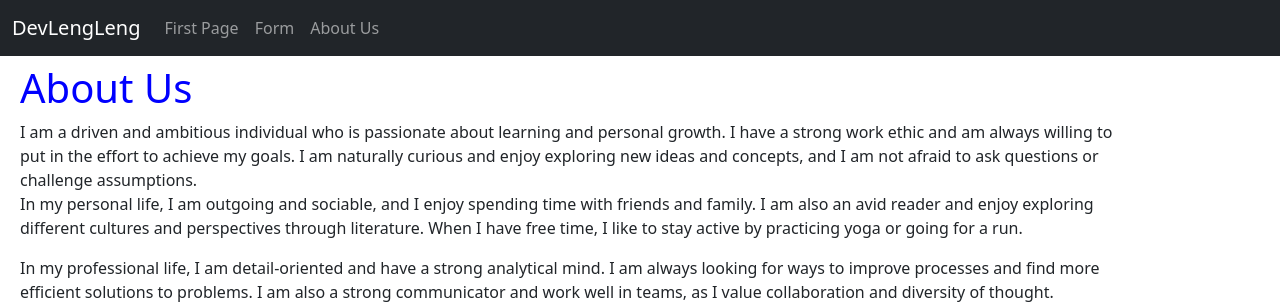
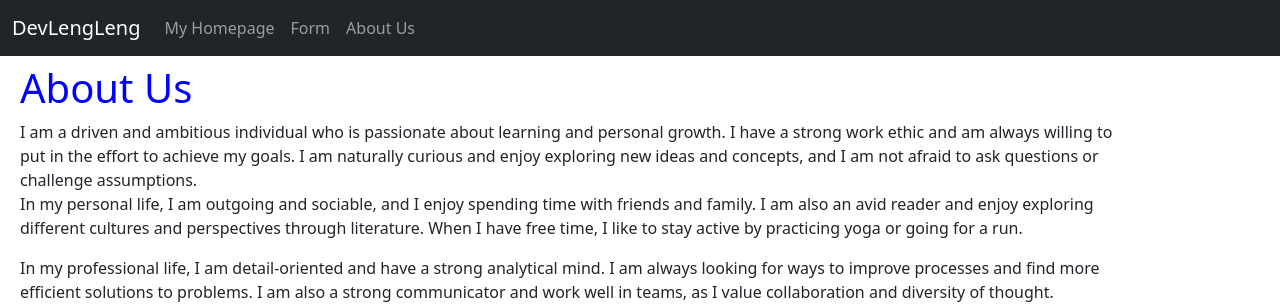
Before and after one commit to SabolSocare/Basic_Django, a Django app: page /about in a window 1280 px wide. Shown: the top 306 px of the page. Run offline with Django 4.2, Linux system fonts and the light colour scheme.

Commit message:
change from First Page to My Homepage

```diff
--- a/myapp/templates/base.html
+++ b/myapp/templates/base.html
@@ -22,7 +22,7 @@
             <div class="collapse navbar-collapse" id="navbarNav">
                 <ul class="navbar-nav">
                     <li class="nav-item">
-                        <a class="nav-link" aria-current="page" href="/">First Page</a>
+                        <a class="nav-link" aria-current="page" href="/">My Homepage</a>
                     </li>
                     <li class="nav-item">
                         <a class="nav-link" href="/form">Form</a>
--- a/myapp/views.py
+++ b/myapp/views.py
@@ -13,12 +13,12 @@ def about(request):
 
 def form(request):
     if request.method == "POST":
-        # Accept Data
+        # Accept Data From model.py file
         name = request.POST["name"]
         age = request.POST["age"]
         print(name , age)
 
-        # Record Data
+        # Record Data From POST request
         person = Person.objects.create(
             name = name,
             age = age
```
Also changed, not shown: db.sqlite3.
